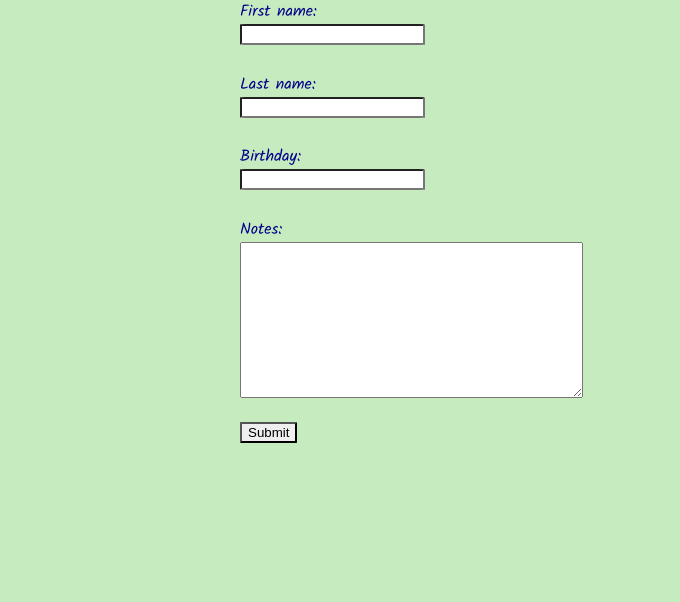
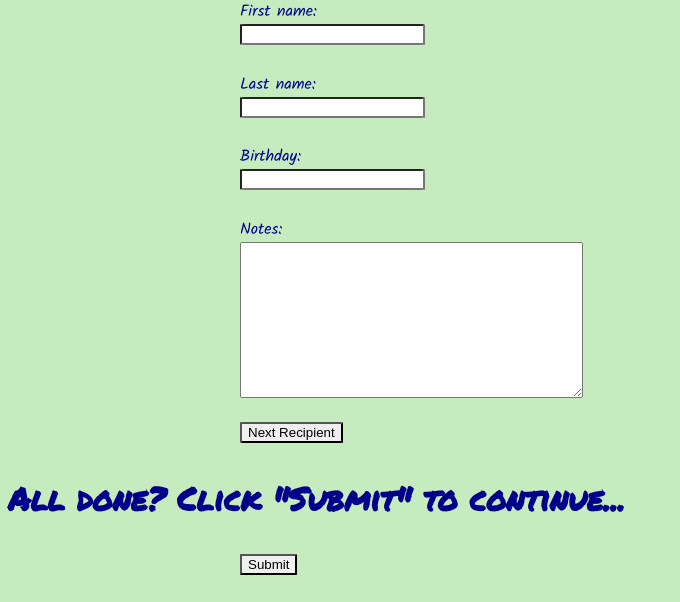
Before and after one commit to hudspace/gift_project, a Django app: page /idea_tracker/forms/recipient_form/ in a window 1280 px wide. Shown: the part 214-816 px from the top of the page, without its empty margins (0-680 px from the left). Before the commit the page ends 657 px from the top, so only its background shows below. Run offline with Django 3.2, Linux system fonts and the light colour scheme.

Commit message:
Added functionality to recipient form and gift form so that submitting in one leads to presentation of the next.

```diff
--- a/gift_project/assets/css/layout.css
+++ b/gift_project/assets/css/layout.css
@@ -57,6 +57,12 @@ h2 {
     font-size: 2em;
  }
 
+ h3, h4, h5 {
+    color: darkblue;
+    font-family: 'Permanent Marker', cursive, 'Courier New', serif;
+    font-size: 2em;
+ }
+
 form {
     color: darkblue;
     font-family: 'Kalam', cursive;
--- a/gift_project/gift_project/settings.py
+++ b/gift_project/gift_project/settings.py
@@ -121,4 +121,5 @@ USE_TZ = True
 STATIC_URL = '/static/'
 STATICFILES_DIRS = [
     os.path.join(BASE_DIR, 'assets'),
+    os.path.join(BASE_DIR, 'static'),
 ]
--- a/gift_project/idea_tracker/templates/idea_tracker/gift_form.html
+++ b/gift_project/idea_tracker/templates/idea_tracker/gift_form.html
@@ -5,11 +5,12 @@
 
 <h2>Now, enter your gift ideas:</h2>
 
-    <form method="POST" action="">
+    <form method="POST" action="/idea_tracker/forms/shoppinglist/">
         {% csrf_token %}
         {{ gift_form.as_p }}
-    <input type="submit" value="Submit">
+        <input type="submit" value="Submit">
     <!--This page will contain model form fields for inputting data needed to populate the Recipient and Gift tables-->
+    </form>
     <h3>This page will contain model form fields for inputting data needed to populate the Recipient and Gift tables</h3>
 
 {% endblock %}
--- a/gift_project/idea_tracker/templates/idea_tracker/recipient_form.html
+++ b/gift_project/idea_tracker/templates/idea_tracker/recipient_form.html
@@ -7,9 +7,15 @@
     <h2>First, create your list of potential gift recipients:</h2>
 
 
+    <form method="POST" action="">
+        {% csrf_token %}
+        {{ recipient_form.as_p }}
+        <input type="submit" value="Next Recipient">
+    </form>
+
+    <h3>All done? Click "Submit" to continue...</h3>
     <form method="POST" action="/idea_tracker/forms/gift_form/">
         {% csrf_token %}
-        {{ recipient_form.as_p }}
         <input type="submit" value="Submit">
     </form>
 
--- a/gift_project/idea_tracker/urls.py
+++ b/gift_project/idea_tracker/urls.py
@@ -5,5 +5,5 @@ from . import views
 urlpatterns = [
     url(r'^forms/recipient_form/', views.recipient_form, name='recipient_form'),
     url(r'^forms/gift_form/', views.gift_form, name='gift_form'),
-    url(r'^shoppinglist/', views.shopping_list, name='shopping_list'),
+    url(r'^forms/shoppinglist/', views.shopping_list, name='shopping_list'),
 ]
--- a/gift_project/idea_tracker/views.py
+++ b/gift_project/idea_tracker/views.py
@@ -24,4 +24,4 @@ def gift_form(request):
 
 
 def shopping_list(request):
-    return render(request, 'idea_tracker/shoppinglist.html')
+    return render(request, 'idea_tracker/shoppinglist.html', {'shopping_list': shopping_list})
--- a/gift_project/templates/layout.html
+++ b/gift_project/templates/layout.html
@@ -5,7 +5,7 @@
 
     <title>{% block title %}{% endblock %}</title>
     <link href="https://fonts.googleapis.com/css?family=Kalam|Monoton|Permanent+Marker" rel="stylesheet">
-    <link rel="stylesheet" href="{% static 'css/layout.css' %}">
+    <link rel="stylesheet" href="{% static '/css/layout.css' %}">
     {% block css %}{% endblock %}
 
 </head>
```
Also changed, not shown: gift_project/idea_tracker/templates/idea_tracker/shoppinglist.html (+8 -1 lines), gift_project/db.sqlite3.
